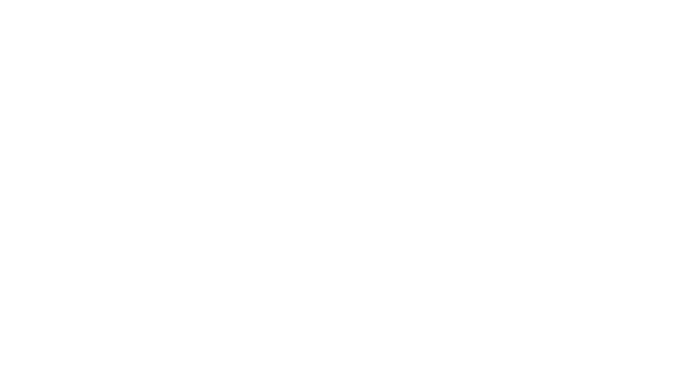
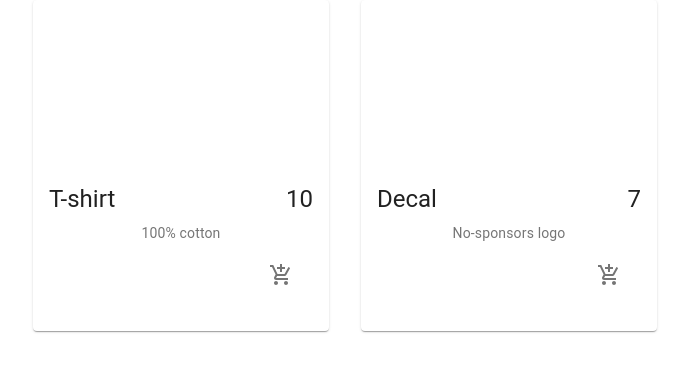
Before and after one commit to dotrider/shopify, a React (Create React App) app: page / in a window 1280 px wide. Shown: the top 372 px of the page, without its empty margins (295-984 px from the left). Built offline with nearby package versions, Linux system fonts and the light colour scheme.

Commit message:
Render products for testing

```diff
--- a/src/App.js
+++ b/src/App.js
@@ -1,10 +1,11 @@
-import logo from './logo.svg';
+import '../src/Components/Products/Products';
+import Products from '../src/Components/Products/Products';
 import './App.css';
 
 function App() {
   return (
     <div className="App">
-
+      <Products/>
     </div>
   );
 }
--- /dev/null
+++ b/src/Components/Product/Product.js
@@ -0,0 +1,34 @@
+import React from 'react';
+import  { Card, CardMedia, CardContent, CardActions, Typography, IconButton } from '@material-ui/core';
+import { AddShoppingCart } from '@material-ui/icons';
+import useStyles from './styles';
+
+const Product = ({product:{id, name, description, price}}) => {
+console.log(id, name, description, price)
+
+    const classes = useStyles();
+
+    return (
+        <Card className={classes.root}>
+            <CardMedia className={classes.media} title={name}/>
+            <CardContent>
+                <div className={classes.cardContent}>
+                    <Typography variant="h5" gutterBottom>
+                        {name}
+                    </Typography>
+                    <Typography variant="h5">
+                        {price}
+                    </Typography>
+                </div>
+                    <Typography variant="body2" color="textSecondary">{description}</Typography>
+                    <CardActions className={classes.cardActions} disableSpacing>
+                        <IconButton aria-label="Add to Cart">
+                            <AddShoppingCart/>
+                        </IconButton>
+                    </CardActions>
+            </CardContent>
+        </Card>
+    )
+}
+
+export default Product
--- /dev/null
+++ b/src/Components/Product/styles.js
@@ -0,0 +1,20 @@
+import { makeStyles } from '@material-ui/core/styles';
+
+
+export default makeStyles(() => ({
+    root: {
+        maxWidth: '100%'
+    },
+    media: {
+        height: 0,
+        paddingTop: '56.25%' //16:9
+    },
+    cardActions: {
+        display: 'flex',
+        justifyContent: 'flex-end'
+    },
+    cardContent: {
+        display: 'flex',
+        justifyContent: 'space-between'
+    }
+}));
--- /dev/null
+++ b/src/Components/Products/Products.js
@@ -0,0 +1,26 @@
+import React from 'react';
+import Product from '../Product/Product';
+import { Grid } from '@material-ui/core';
+
+
+
+//test api
+const products = [
+    { id:1, name: "T-shirt", description: "100% cotton", price: 10.00},
+    { id: 2, name: 'Decal', description: 'No-sponsors logo', price: 7.00}
+]
+
+
+export const Products = () => {
+    return (
+        <div>
+            <Grid container justify="center" spacing={4}>
+                {products.map((product) => <Grid item key={product.id} xs={12} sm={6} lg={3}>
+                    <Product product={product} />
+                </Grid>)}
+            </Grid>
+        </div>
+    )
+}
+
+export default Products
```
